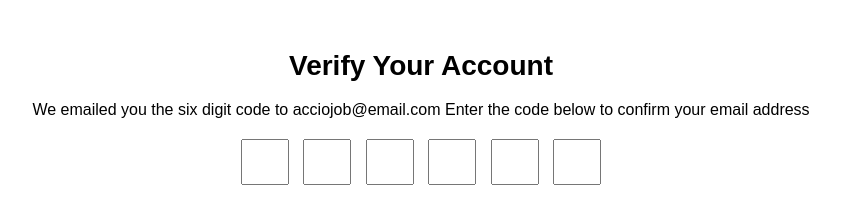
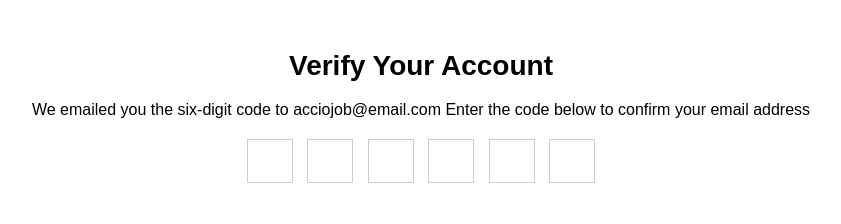
Before and after one commit to acciojob/OTP-SaiPrasad-22, a website: page main.html in a window 1280 px wide. Shown: the whole page, without its empty margins (219-1060 px from the left). Drawn offline with Linux system fonts and the light colour scheme.

Commit message:
created a submission

```diff
--- a/main.html
+++ b/main.html
@@ -1,5 +1,4 @@
 <!DOCTYPE html>
-
 <html>
 
 <head>
@@ -9,9 +8,9 @@
 <body>
 
     <h1 id="verification_heading"><center>Verify Your Account</center></h1>
-	<p id="verification_subtext"><center>We emailed you the six digit code to acciojob@email.com Enter the code below to confirm your email address</center></p>
+    <p id="verification_subtext"><center>We emailed you the six-digit code to acciojob@email.com Enter the code below to confirm your email address</center></p>
     <div class="code-container">
-    <input type="text" maxlength="1" class="code" id="code1" >
+        <input type="text" maxlength="1" class="code" id="code1">
         <input type="text" maxlength="1" class="code" id="code2">
         <input type="text" maxlength="1" class="code" id="code3">
         <input type="text" maxlength="1" class="code" id="code4">
@@ -19,14 +18,8 @@
         <input type="text" maxlength="1" class="code" id="code6">
     </div>
 
-
-
-
-
-
     <!-- the entire body must be written by student -->
-    <script type="text/javascript" src="./script.js">
-</script>
+    <script type="text/javascript" src="./script.js"></script>
 
 </body>
 
--- a/styles.css
+++ b/styles.css
@@ -14,6 +14,7 @@ body {
     font-size: 20px;
     text-align: center;
     margin: 0 5px;
+    border: 1px solid #ccc;
 }
 
 #verification_heading {
```
Lines whose indentation alone changed are shown as unchanged.
